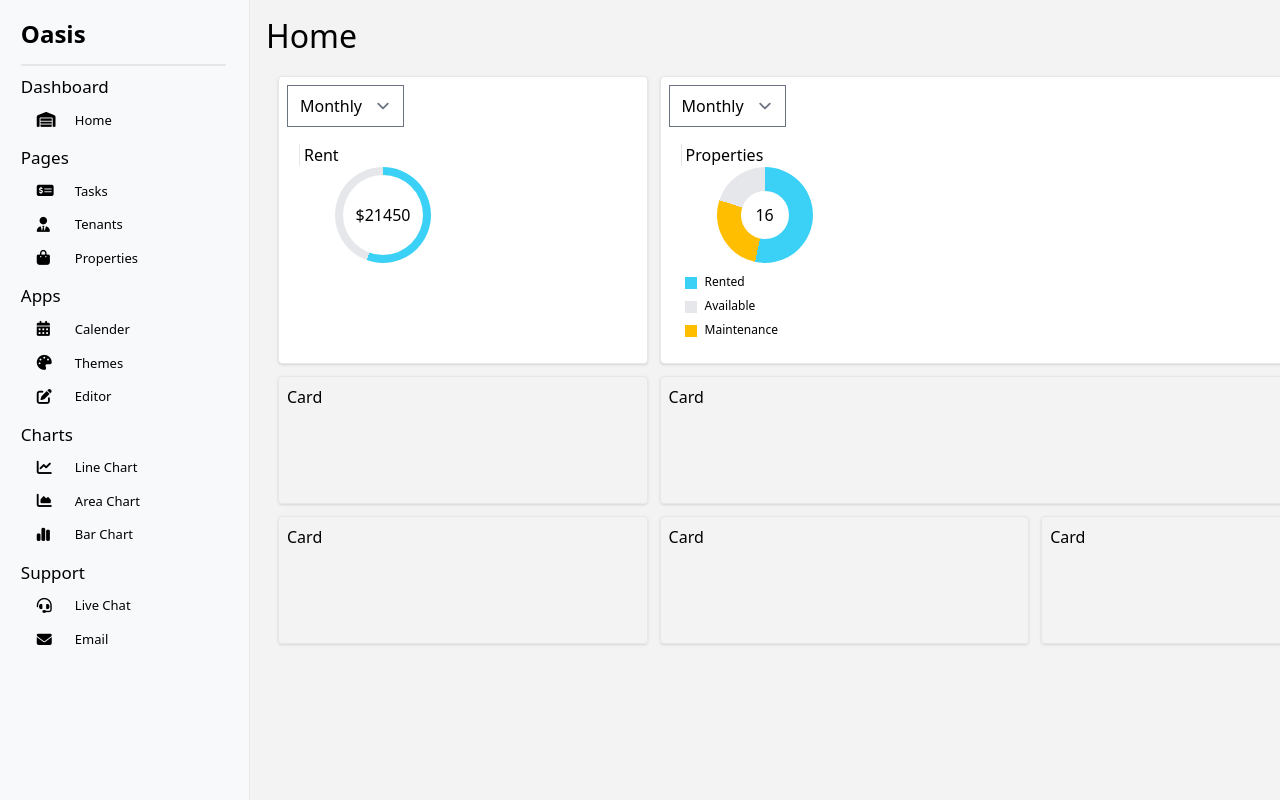
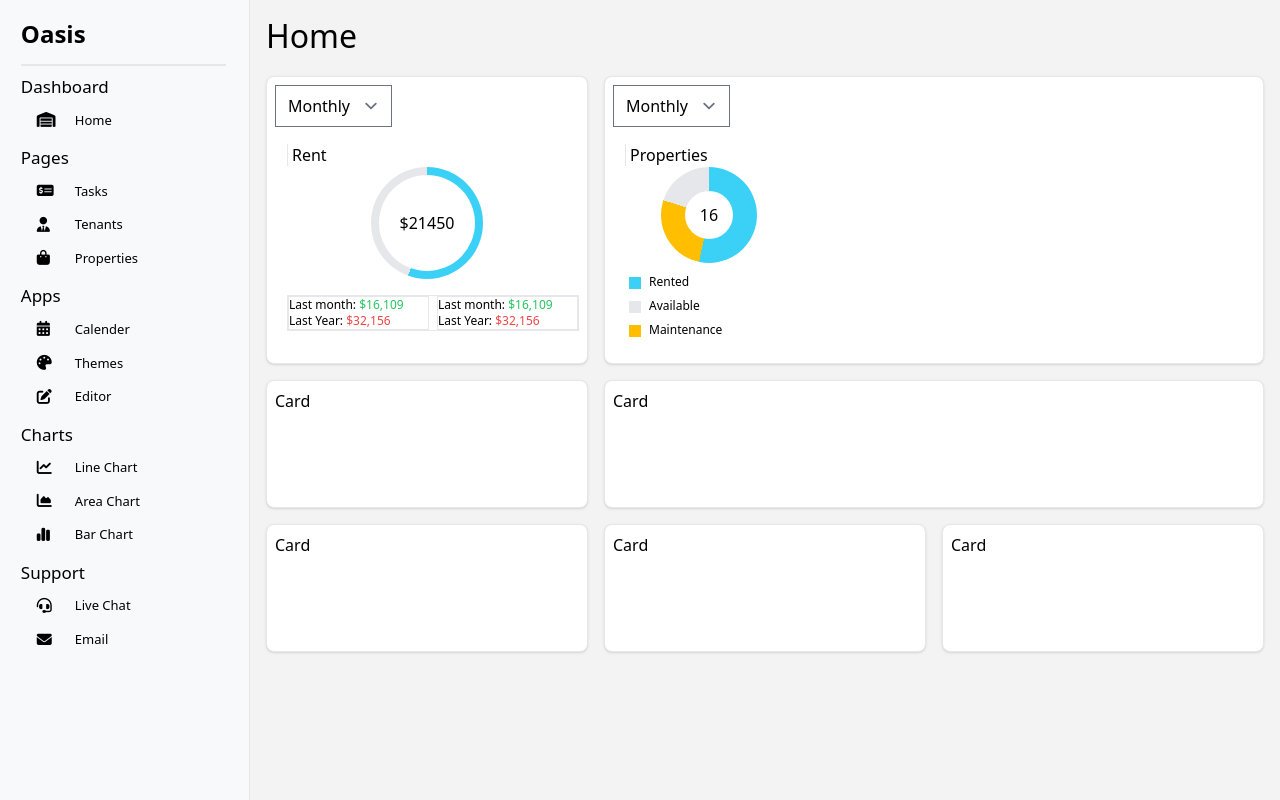
Before and after one commit to eddiemaceda11/Oasis, a React (Vite) app: page /dashboard/home in a window 1280 px wide. Built offline with nearby package versions, Linux system fonts and the light colour scheme.

Commit message:
Modify Home component styles, add additional info to Rent card

```diff
--- a/src/features/Dashboard/Home/Home.tsx
+++ b/src/features/Dashboard/Home/Home.tsx
@@ -416,43 +416,39 @@ const DashboardHome = () => {
     }
     return acc;
   }, 0);
-
   //In this syntax, top val is the smaller val and bottom val is the bigger val
   const percentage = (totalRentalIncome / totalRentalAmount) * 100;
 
   /* PROPERTIES */
   const properties = rentalProperties.length;
-
   const propertiesRented = rentalProperties.reduce((acc, curr) => {
     if (curr.available === false) {
       return acc + 1;
     }
     return acc;
   }, 0);
-
   const propertiesUnderMaintenence = rentalProperties.reduce((acc, curr) => {
     if (curr.underMaint === true) {
       return acc + 1;
     }
     return acc;
   }, 0);
-
   const propertyPercentage = (propertiesRented / properties) * 100;
   const maintPercentage = (propertiesUnderMaintenence / properties) * 100;
 
   return (
     <div className="h-full w-[100%] bg-[#f3f3f3] overflow-hidden">
-      <div className="pt-3 w-[74.3rem] m-auto p-4 ">
+      <div className="pt-3 max-w-[74.3rem] m-auto p-4 ">
         <h1 className="text-[2rem] font-medium mb-4">Home</h1>
-        <div className="grid grid-cols-1 sm:grid-cols-3 gap-3 m-3">
-          <div className="border shadow rounded h-72 p-2 bg-white">
+        <div className="grid grid-cols-1 sm:grid-cols-3 gap-4">
+          <div className="border shadow rounded-lg h-72 p-2 bg-white">
             <select className="mb-4">
               <option>Monthly</option>
               <option>Yearly</option>
             </select>
             <br />
             <span className="border-l ml-3 pl-1">Rent</span>
-            <div className="relative flex items-center justify-center ml-12 h-24 w-24">
+            <div className="relative flex items-center justify-center m-auto h-28 w-28">
               <div
                 className="absolute w-full h-full flex items-center justify-center"
                 style={{
@@ -461,11 +457,37 @@ const DashboardHome = () => {
                   // clipPath: 'circle(50% at 50% 50%)',
                 }}
               >
-                <div className="absolute flex items-center justify-center h-20 w-20 bg-white rounded-[50%]">${totalRentalIncome}</div>
+                <div className="absolute flex items-center justify-center h-24 w-24 bg-white rounded-[50%]">${totalRentalIncome}</div>
+              </div>
+            </div>
+            <div className="mt-4 flex gap-2 ml-3 border">
+              <div className="w-44 border">
+                <div className="text-xs">
+                  <p>
+                    Last month: <span className={totalRentalIncome > 16109 ? "text-green-500" : "text-red-500"}>$16,109</span>
+                  </p>
+                </div>
+                <div className="text-xs">
+                  <p>
+                    Last Year: <span className={totalRentalIncome > 32156 ? "text-green-500" : "text-red-500"}>$32,156</span>
+                  </p>
+                </div>
+              </div>
+              <div className="w-44 border">
+                <div className="text-xs">
+                  <p>
+                    Last month: <span className={totalRentalIncome > 16109 ? "text-green-500" : "text-red-500"}>$16,109</span>
+                  </p>
+                </div>
+                <div className="text-xs">
+                  <p>
+                    Last Year: <span className={totalRentalIncome > 32156 ? "text-green-500" : "text-red-500"}>$32,156</span>
+                  </p>
+                </div>
               </div>
             </div>
           </div>
-          <div className="border shadow bg-white rounded h-72 md:col-span-2 p-2">
+          <div className="border shadow bg-white rounded-lg h-72 md:col-span-2 p-2">
             <select className="mb-4">
               <option>Monthly</option>
               <option>Yearly</option>
@@ -499,11 +521,11 @@ const DashboardHome = () => {
               </div>
             </div>
           </div>
-          <div className="border shadow rounded h-32 p-2">Card</div>
-          <div className="border shadow rounded h-32 p-2 md:col-span-2">Card</div>
-          <div className="border shadow rounded h-32 p-2">Card</div>
-          <div className="border shadow rounded h-32 p-2">Card</div>
-          <div className="border shadow rounded h-32 p-2">Card</div>
+          <div className="border shadow rounded-lg bg-white h-32 p-2">Card</div>
+          <div className="border shadow rounded-lg bg-white h-32 p-2 md:col-span-2">Card</div>
+          <div className="border shadow rounded-lg bg-white h-32 p-2">Card</div>
+          <div className="border shadow rounded-lg bg-white h-32 p-2">Card</div>
+          <div className="border shadow rounded-lg bg-white h-32 p-2">Card</div>
         </div>
       </div>
     </div>
```
